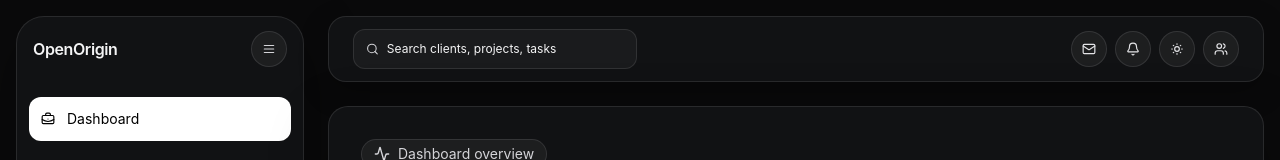
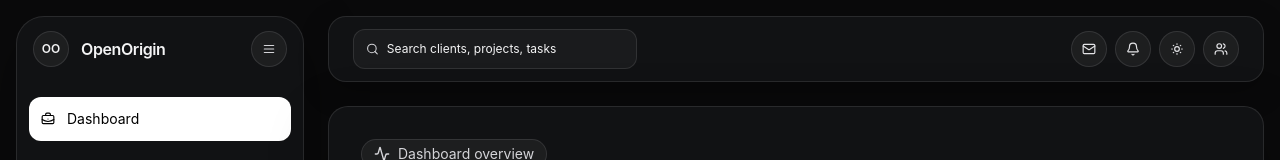
Before and after one commit to OpenOriginBot/Origin, a React (Vite) app in the folder projects/OpenOrigin/apps/web/: page / in a window 1280 px wide. Shown: the top 160 px of the page. Built offline with nearby package versions, Linux system fonts and the light colour scheme.

Commit message:
Add logo to sidebar brand

```diff
--- a/projects/OpenOrigin/apps/web/src/components/app-shell.tsx
+++ b/projects/OpenOrigin/apps/web/src/components/app-shell.tsx
@@ -42,7 +42,17 @@ export function AppShell({ children }: AppShellProps) {
         )}
       >
         <div className="flex h-16 items-center justify-between px-4">
-          <div className={cn('font-semibold tracking-tight', !sidebarOpen && 'hidden')}>OpenOrigin</div>
+          <div className={cn('flex items-center gap-3', !sidebarOpen && 'hidden')}>
+            <div
+              className={cn(
+                'flex h-9 w-9 items-center justify-center rounded-full border text-xs font-semibold',
+                isDark ? 'border-white/10 bg-white/5 text-zinc-100' : 'border-black/10 bg-black/[0.03] text-zinc-900',
+              )}
+            >
+              OO
+            </div>
+            <div className="font-semibold tracking-tight">OpenOrigin</div>
+          </div>
           <button
             className={cn(
               'hidden h-9 w-9 items-center justify-center rounded-full border transition-colors md:inline-flex',
```
